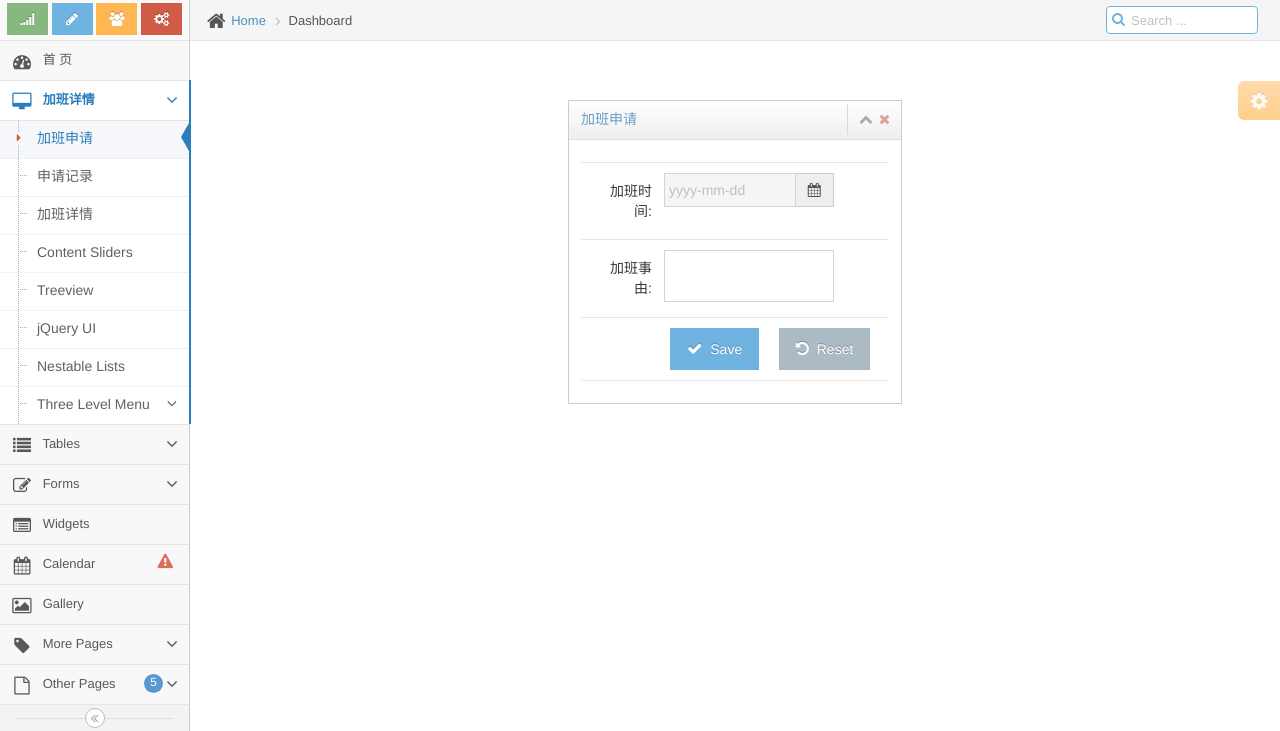
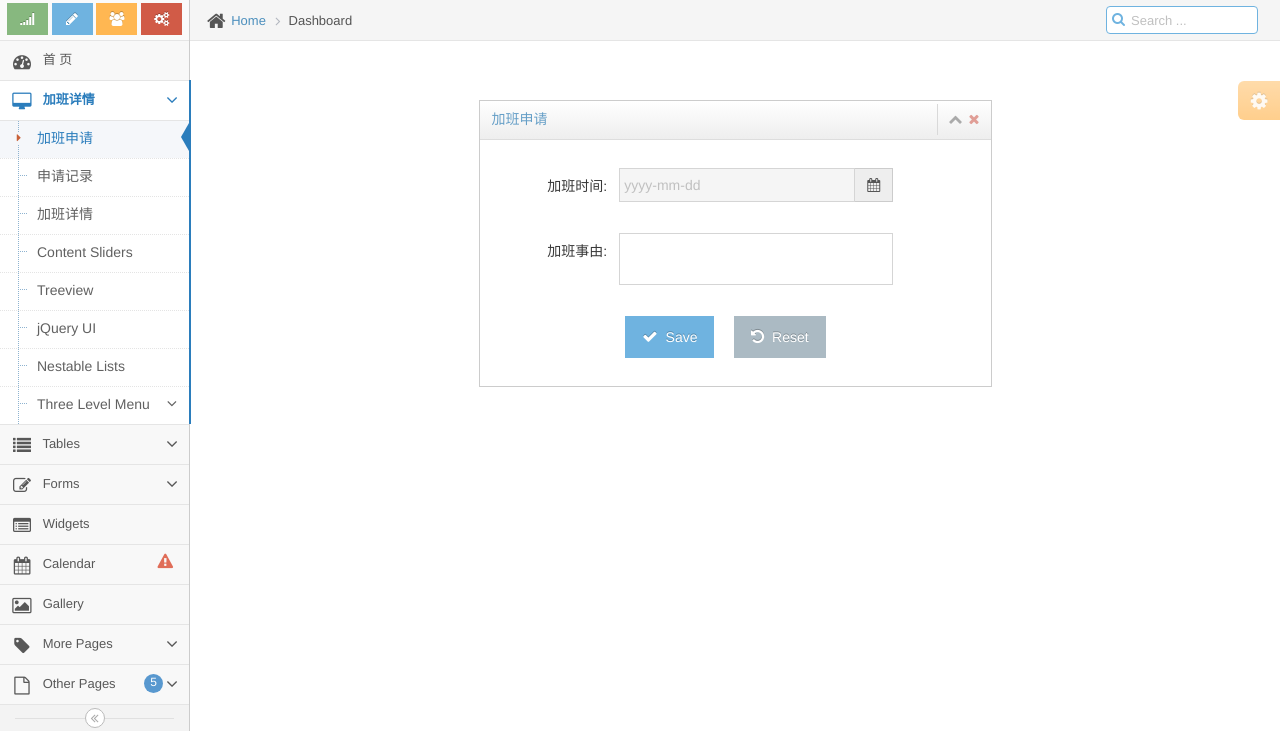
Before and after one commit to shmilyGit/myace, a Django app: a page that uses templates/otrest/otrequest_create.html in a window 1280 px wide. Shown: the part 45-776 px from the top of the page. Run offline with Django 3.2, Linux system fonts and the light colour scheme; some libraries are stand-ins or nearby versions.

Commit message:
1.添加允许访问的主机 2.优化加班申请框宽度

```diff
--- a/leace/settings.py
+++ b/leace/settings.py
@@ -25,7 +25,7 @@ SECRET_KEY = 'kxg2zy63yqix7*9n1junq+n+3omscvh331p=^ijhre2c(kpr-f'
 # SECURITY WARNING: don't run with debug turned on in production!
 DEBUG = True
 
-ALLOWED_HOSTS = ['192.168.5.105',]
+ALLOWED_HOSTS = ['192.168.98.132','192.168.5.105',]
 
 
 # Application definition
--- a/templates/otrest/otrecord_list.html
+++ b/templates/otrest/otrecord_list.html
@@ -48,7 +48,7 @@
                     {field: 'certPic', title: '凭证', align:'center'},
                     {field: 'isConfirm', title: '确认', align:'center'},
                     {field: 'created', title: '提交时间', align:'center', sort: true},
-                    {fixed: 'right', title: '操作', toolbar: '#barOper', align:'center', width:150}
+                    {title: '操作', toolbar: '#barOper', align:'center', width:150}
                 ]]
             });
 
--- a/templates/otrest/otrequest_create.html
+++ b/templates/otrest/otrequest_create.html
@@ -7,7 +7,7 @@
 <div class="space-24"></div>
 
 <div class="row">
-    <div class="col-xs-12 col-sm-offset-4 col-sm-4">
+    <div class="col-xs-12 col-sm-offset-3 col-sm-6">
     	<div class="widget-box">
     		<div class="widget-header">
     			<h4 class="widget-title">加班申请</h4>
@@ -29,7 +29,7 @@
                         <div class="col-xs-12">
                             <form class="form-horizontal" action="{% url 'otrest:create_otrequest' %}" method="post">{% csrf_token %}
 
-                                <hr>
+                                <br>
 
                             	<div class="form-group">
                             		<label class="col-sm-offset-1 col-sm-2 control-label no-padding-right" for="id_ottime">加班时间:</label>
@@ -43,7 +43,7 @@
                             		</div>
                             	</div>
 
-                                <hr>
+                                <br>
 
                             	<div class="form-group">
                             		<label class="col-sm-offset-1 col-sm-2 control-label no-padding-right" for="id_reason">加班事由:</label>
@@ -52,10 +52,10 @@
                             		</div>
                             	</div>
 
-                                <hr>
+                                <br>
 
                             	<div class="from-group clearfix">
-                            		<div class="col-md-offset-3 col-md-9">
+                            		<div class="col-sm-offset-3 col-sm-9">
                             			<button class="btn btn-info" type="submit">
                             				<i class="ace-icon fa fa-check bigger-110"></i>
                             				Save
@@ -68,7 +68,7 @@
                             		</div>
                             	</div>
 
-                                <hr>
+                                <br>
 
                             </form>
                         </div>
```
Also changed, not shown: db.sqlite3.
